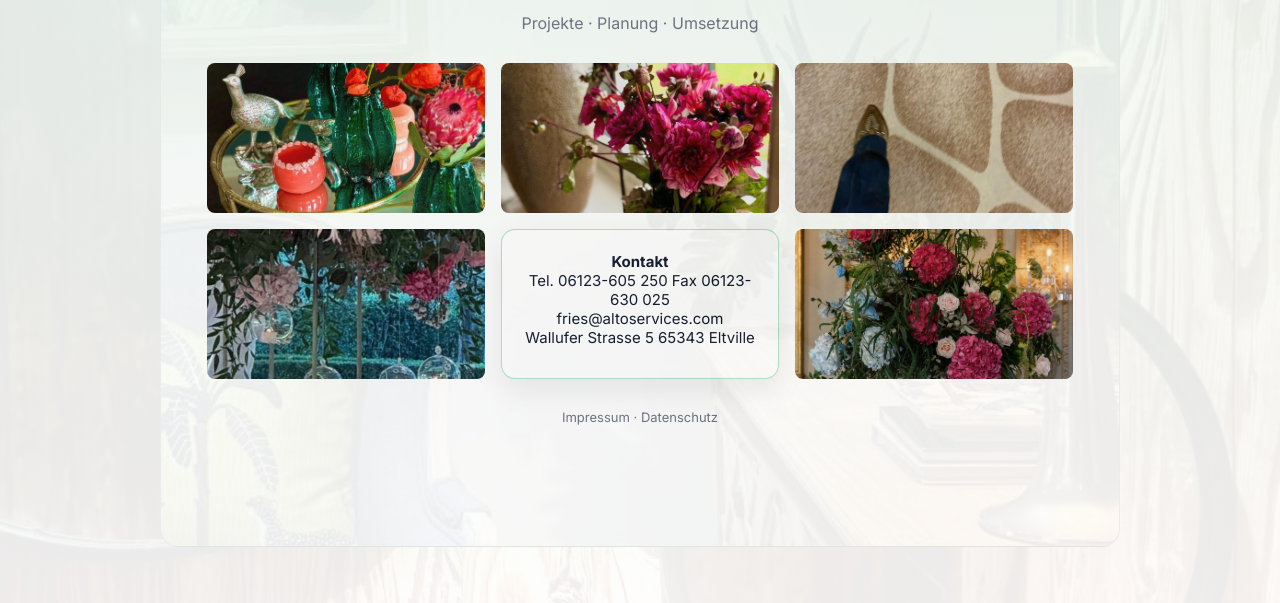
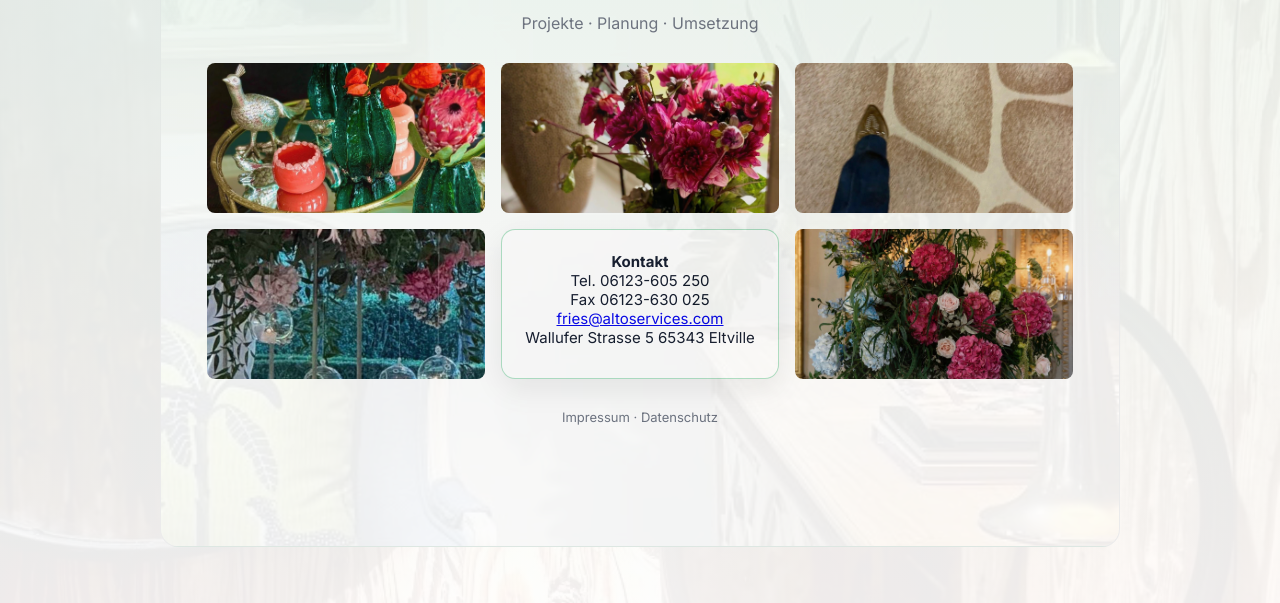
Before and after one commit to Alexander551155/Alto-Engineering-Associates_NEW, a plain HTML site: page index.html in a window 1280 px wide. Shown: the part 197-800 px from the top of the page. Drawn offline with Linux system fonts and the light colour scheme; files whose address does not match are found by name.

Commit message:
Update index.html

```diff
--- a/index.html
+++ b/index.html
@@ -46,9 +46,9 @@
 
     <div class="contact-box">
       <strong>Kontakt</strong><br>
-      Tel. 06123-605 250
+      Tel. 06123-605 250<br>
       Fax 06123-630 025<br>
-      fries@altoservices.com<br>
+      <a href="mailto:fries@altoservices.com">fries@altoservices.com</a><br>
       Wallufer Strasse 5
       65343 Eltville
     </div>
```
